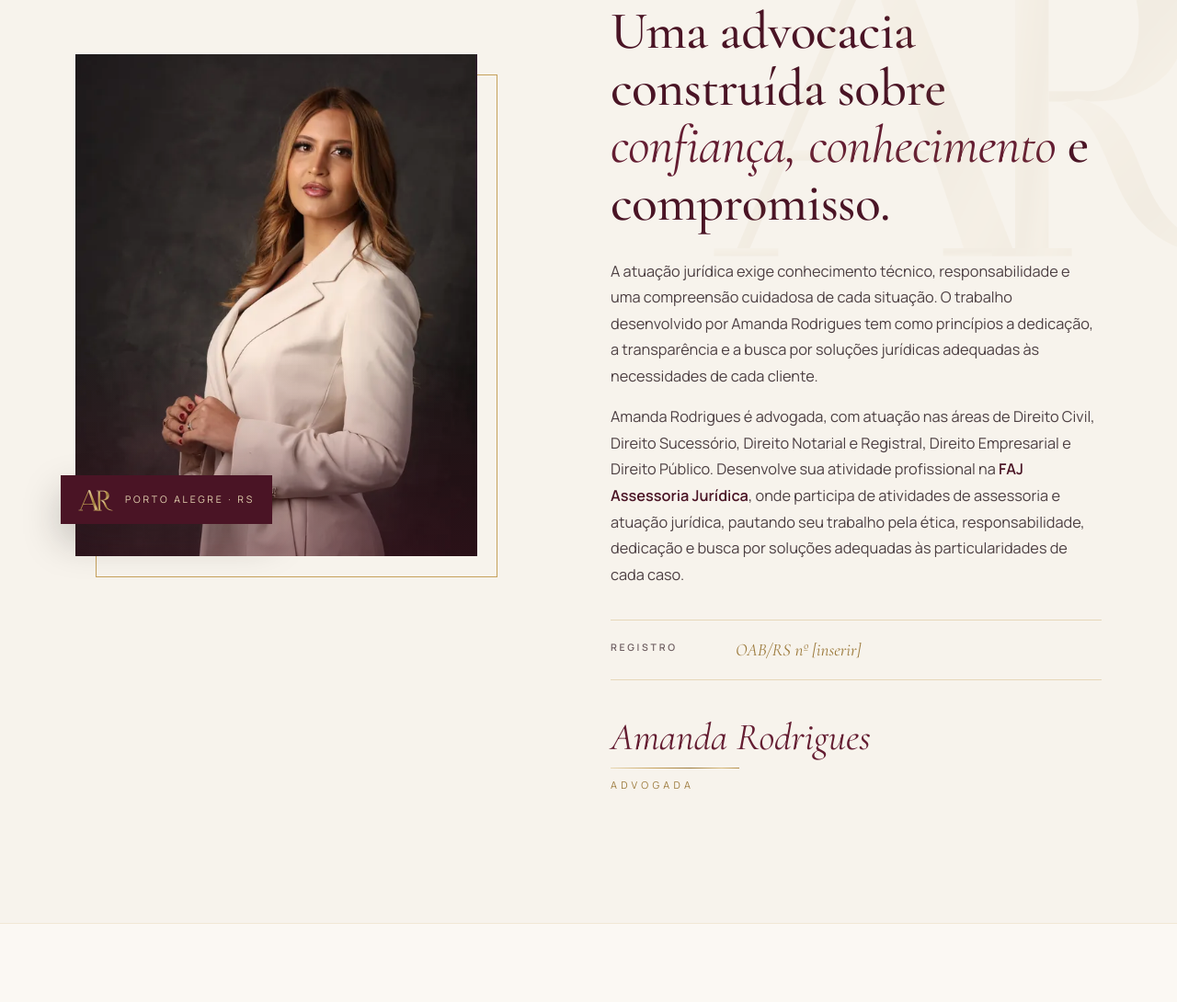
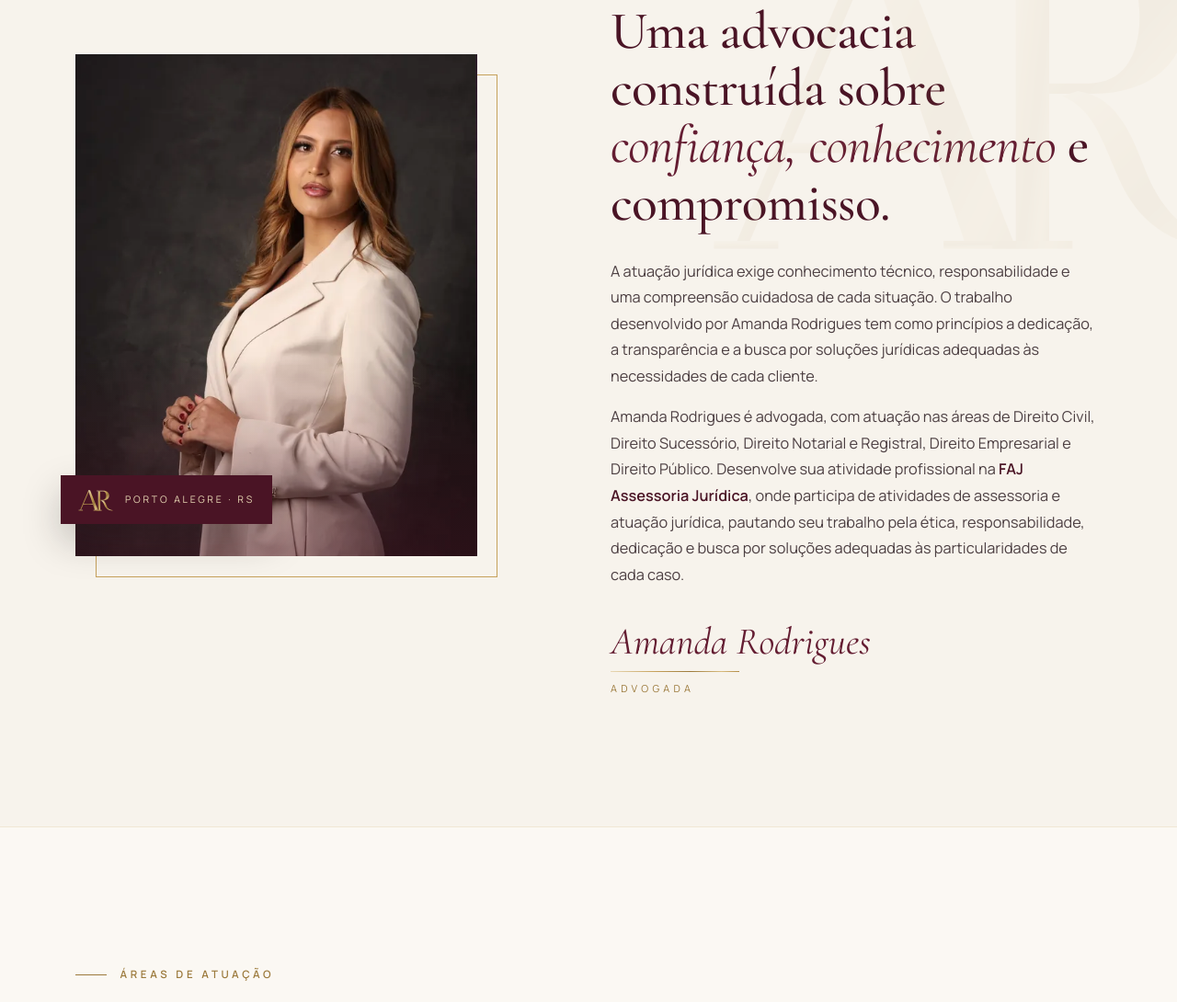
Before and after one commit to davidgregoro21/orcamento.net, a PHP site: page /sites_clientes/amanda-rodrigues/site/index.html in a window 1280 px wide. Shown: the part 997-2087 px from the top of the page at 92% size. Run offline with PHP 8.4, Linux system fonts and the light colour scheme.

Commit message:
Site Amanda: retiradas as informações de OAB, formação e trajetória
Co-Authored-By: Claude Opus 5.5 <noreply@anthropic.com>
Claude-Session: https://claude.ai/code/session_013fyv1C8XrvX4zRWgDaNQrJ

```diff
--- a/sites_clientes/amanda-rodrigues/site/assets/css/style.css
+++ b/sites_clientes/amanda-rodrigues/site/assets/css/style.css
@@ -651,3 +651,6 @@ a:hover { color: var(--wine); }
   /* Capítulo V: numeral e ícone centralizados na coluna, sem espaço vazio embaixo */
   .chapter--full .chapter-top { align-self: center; flex-direction: column; align-items: flex-start; gap: 1.2rem; }
 }
+
+/* Sem o quadro de registro/formação: espaço entre o texto e a assinatura */
+.about .signature { margin-top: 2.4rem; }
--- a/sites_clientes/amanda-rodrigues/site/index.html
+++ b/sites_clientes/amanda-rodrigues/site/index.html
@@ -228,11 +228,7 @@
               Preencha com as informações reais da advogada antes de publicar.
               (O número de inscrição na OAB é obrigatório na publicidade da advocacia.)
             -->
-            <dl class="about-facts reveal">
-              <div><dt>Registro</dt><dd data-placeholder>OAB/RS nº [inserir]</dd></div>
-              <div data-a-preencher><dt>Formação</dt><dd data-placeholder>[Inserir formação acadêmica]</dd></div>
-              <div data-a-preencher><dt>Trajetória</dt><dd data-placeholder>[Inserir breve trajetória profissional]</dd></div>
-            </dl>
+            <!-- Registro na OAB, formação e trajetória retirados a pedido (podem voltar aqui depois). -->
 
             <div class="signature reveal">
               <span class="signature-name">Amanda Rodrigues</span>
@@ -578,8 +574,6 @@
           <svg class="footer-mark" viewBox="0 0 210 140" aria-hidden="true"><use href="#monograma" fill="url(#ouro)"/></svg>
           <p class="footer-name">Dra. Amanda Rodrigues</p>
           <p class="footer-role">Advogada</p>
-          <!-- SUBSTITUIR pelo número real de inscrição -->
-          <p class="footer-oab" data-placeholder>OAB/RS nº [inserir]</p>
         </div>
         <div class="col-6 col-md-4 col-lg-2">
           <h2 class="footer-title">Navegação</h2>
```
